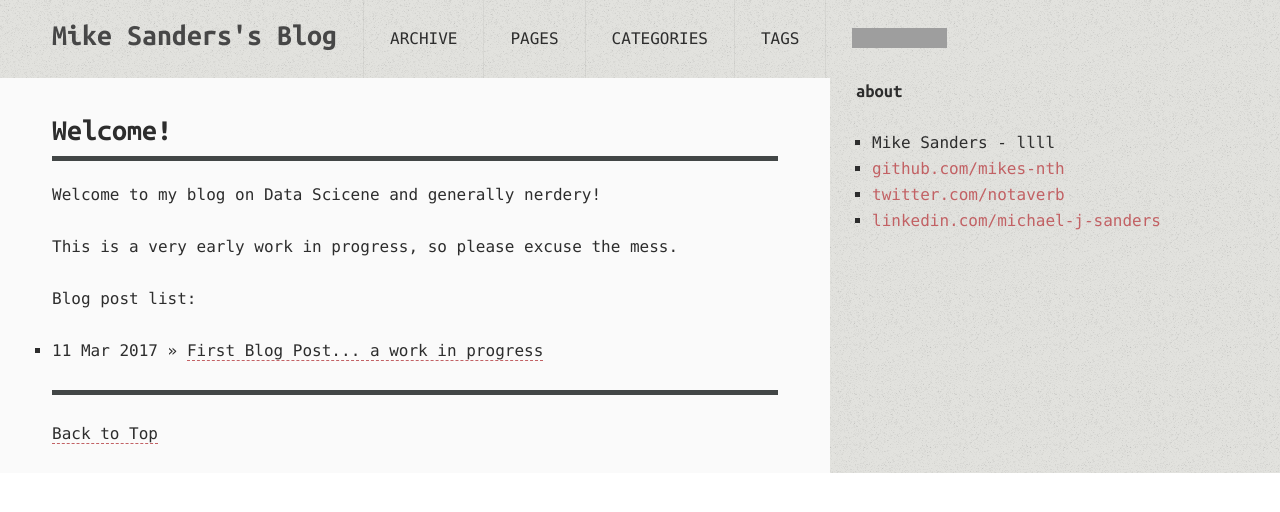
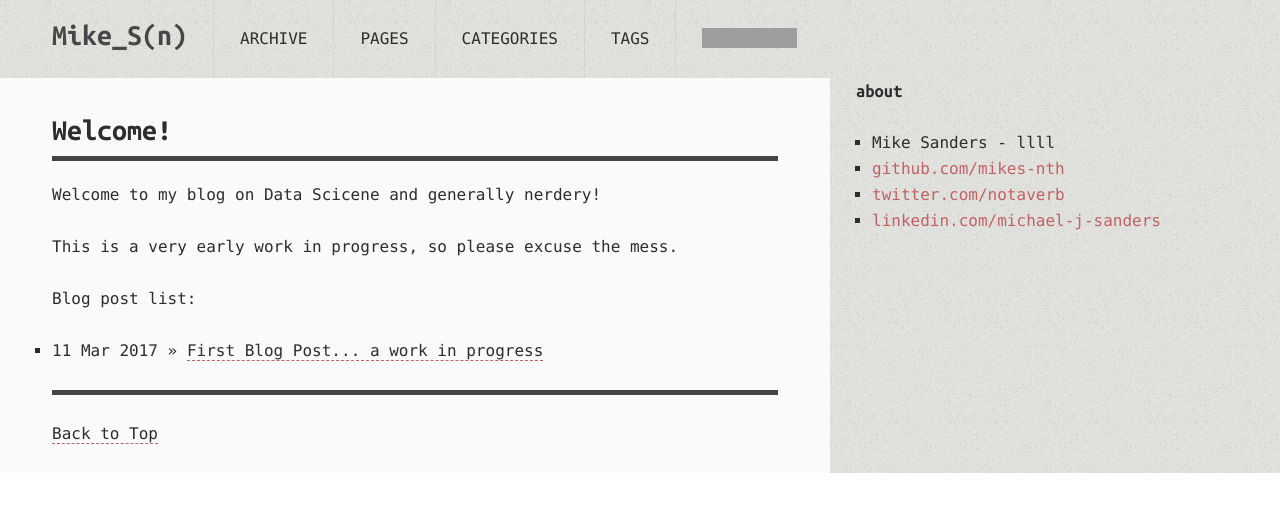
Before and after one commit to MikeS-nth/MikeS-nth.github.io, a Jekyll site: the page built from index.md, in a window 1280 px wide. Shown: the top 512 px of the page. Built offline with Jekyll 4.4.1, drawn with Linux system fonts in a browser that asks for light colours; comment, search, counter and statistics services are not loaded; grey boxes are pictures that could not be loaded.

Commit message:
Update _config.yml

```diff
--- a/_config.yml
+++ b/_config.yml
@@ -8,7 +8,7 @@ highlighter: rouge
 # Themes are encouraged to use these universal variables
 # so be sure to set them if your theme uses them.
 #
-title : Mike Sanders's Blog
+title : Mike_S(n)
 tagline: Data Science, and generally nerdery
 author :
   name : Mike Sanders
```
